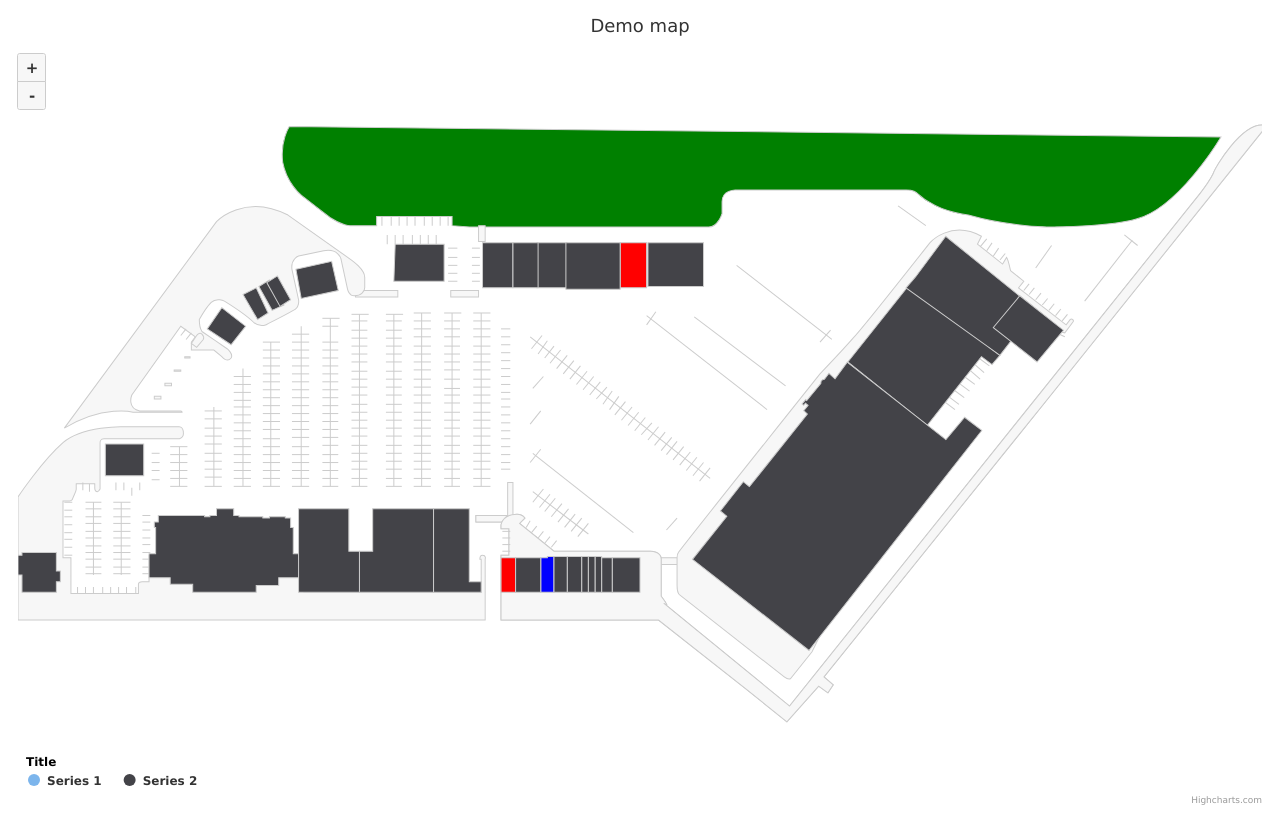
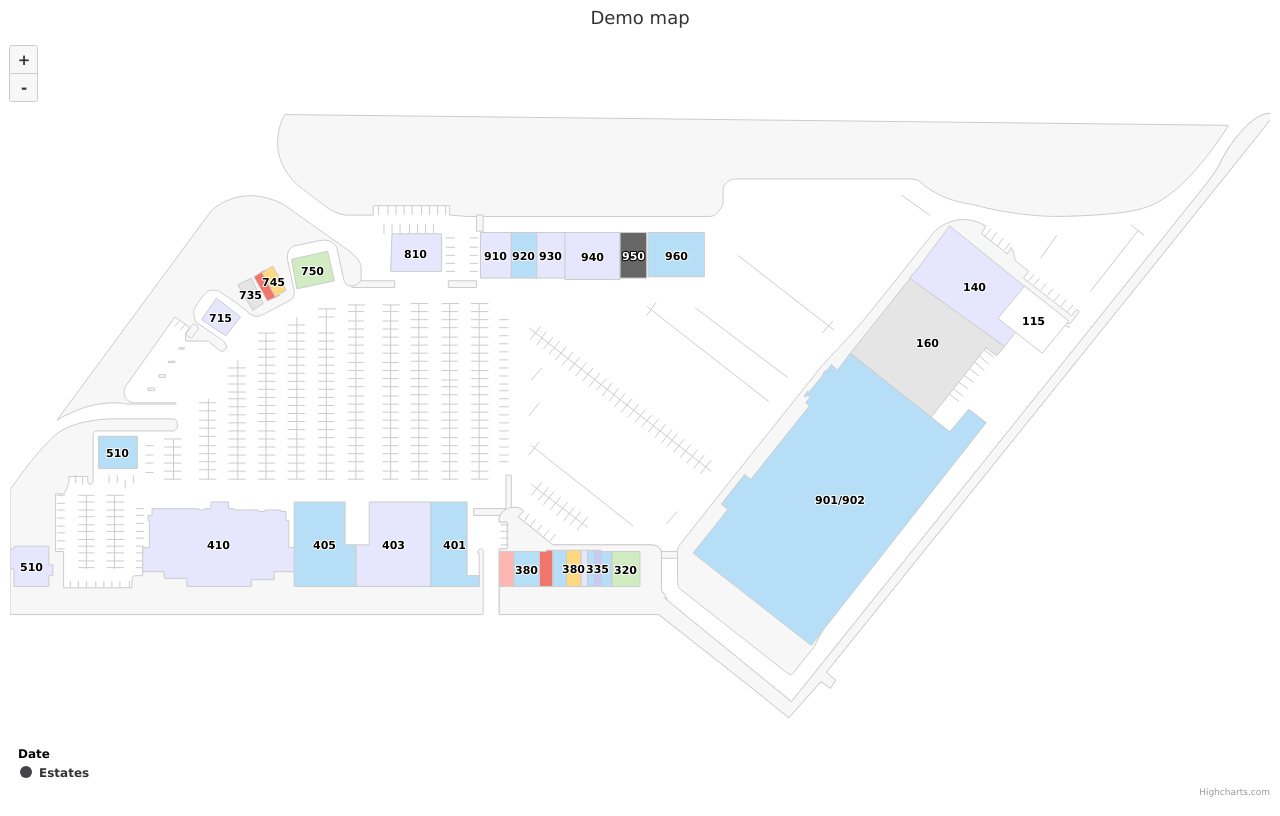
Before and after one commit to ShevtsovVolodymyr/demomap, a plain HTML site: page index.html in a window 1280 px wide. Drawn offline with nearby package versions, Linux system fonts and the light colour scheme.

Commit message:
Styling, click listener, bs modal

```diff
--- a/index.html
+++ b/index.html
@@ -4,6 +4,27 @@
     <meta charset="UTF-8" />
     <meta name="viewport" content="width=device-width, initial-scale=1.0" />
     <title>Document</title>
+    <link
+      rel="stylesheet"
+      href="https://cdn.jsdelivr.net/npm/bootstrap@4.0.0/dist/css/bootstrap.min.css"
+      integrity="sha384-Gn5384xqQ1aoWXA+058RXPxPg6fy4IWvTNh0E263XmFcJlSAwiGgFAW/dAiS6JXm"
+      crossorigin="anonymous"
+    />
+    <script
+      src="https://code.jquery.com/jquery-3.2.1.slim.min.js"
+      integrity="sha384-KJ3o2DKtIkvYIK3UENzmM7KCkRr/rE9/Qpg6aAZGJwFDMVNA/GpGFF93hXpG5KkN"
+      crossorigin="anonymous"
+    ></script>
+    <script
+      src="https://cdn.jsdelivr.net/npm/popper.js@1.12.9/dist/umd/popper.min.js"
+      integrity="sha384-ApNbgh9B+Y1QKtv3Rn7W3mgPxhU9K/ScQsAP7hUibX39j7fakFPskvXusvfa0b4Q"
+      crossorigin="anonymous"
+    ></script>
+    <script
+      src="https://cdn.jsdelivr.net/npm/bootstrap@4.0.0/dist/js/bootstrap.min.js"
+      integrity="sha384-JZR6Spejh4U02d8jOt6vLEHfe/JQGiRRSQQxSfFWpi1MquVdAyjUar5+76PVCmYl"
+      crossorigin="anonymous"
+    ></script>
     <script src="https://code.highcharts.com/maps/highmaps.js"></script>
     <style>
       #container {
@@ -12,12 +33,45 @@
   </head>
   <body>
     <div id="container" style="width: 100%; height: 800px" background></div>
+
+    <div
+      class="modal fade bd-example-modal-lg"
+      tabindex="-1"
+      role="dialog"
+      aria-labelledby="myLargeModalLabel"
+      aria-hidden="true"
+      id="myModal"
+    >
+      <div class="modal-dialog modal-lg">
+        <div class="modal-content">
+          <div class="modal-header">
+            <h5 class="modal-title" id="exampleModalLabel">New message</h5>
+            <button type="button" class="close" data-dismiss="modal" aria-label="Close">
+              <span aria-hidden="true">&times;</span>
+            </button>
+          </div>
+          <div class="modal-body">
+
+          </div>
+      </div>
+    </div>
     <script>
+      const colors = [
+        '#666',
+        '#fdb6b0',
+        '#f0766b',
+        '#ffd87f',
+        '#d1ecc0',
+        '#b6dff7',
+        '#c8c8ff',
+        '#e6e6ff',
+        '#e5e5e5',
+        'white',
+      ];
       const dataEnv = [
         {
           id: 'id1',
           name: 'path178',
-          color: 'green',
           path: 'M206,1C206,1,199,12,201,28C204,44,215,53,215,53C215,53,229,64,237,70C246,76,252,76,252,76L272,76L272,69L329,69L329,76L342,77L523,77C530,77,533,67,533,67L533,58C533,49,543,49,543,49L672,49C682,49,679,53,691,59C702,66,719,68,719,68C751,77,780,77,780,77C780,77,826,77,846,71C878,63,910,9,910,9L206,1Z',
         },
         {
@@ -2096,326 +2150,300 @@
       });
       const data = [
         {
-          type: 'map',
-          joinBy: null,
           mapData: formatted,
-        },
-        {
-          type: 'map',
-          joinBy: null,
-          mapData: [
-            {
-              id: 'id0',
+          showInLegend: false,
+        },
+        {
+          data: [
+            {
               name: '950',
-              color: 'green',
+              value: 2024,
+              companyName: 'Company Name 1',
+              companyData: 'Info 1',
+              color: colors[0],
               path: 'M476,123L456,123L456,89L476,89L476,123Z',
             },
             {
-              id: 'id1',
               name: '390',
-              color: 'green',
+              value: 2030,
+              color: colors[1],
+              companyName: 'Company Name 2',
+              companyData: 'Info 2',
               path: 'M377,353L366,353L366,327L377,327L377,353Z',
             },
             {
-              id: 'id2',
               name: '370',
+              value: 2040,
+              color: colors[2],
+              companyName: 'Company Name 3',
+              companyData: 'Info 3',
               path: 'M401,327L396,327L396,353L406,353L406,326L401,326L401,327Z',
             },
             {
-              id: 'id3',
               name: '380',
+              value: 2050,
+              color: colors[3],
+              companyName: 'Company Name 4',
+              companyData: 'Info 4',
               path: 'M427,353L416,353L416,326L427,326L427,353Z',
             },
             {
-              id: 'id4',
-              name: 'path2656',
+              name: '320',
+              value: 2025,
+              color: colors[4],
+              companyName: 'Company Name 5',
+              companyData: 'Info 5',
               path: 'M471,353L450,353L450,327L471,327L471,353Z',
             },
             {
-              id: 'id5',
-              name: 'path2658',
+              name: '330',
+              value: 2025,
+              color: colors[5],
+              companyName: 'Company Name 6',
+              companyData: 'Info 7',
               path: 'M450,353L442,353L442,327L450,327L450,353Z',
             },
             {
-              id: 'id6',
-              name: 'path2660',
+              name: '335',
+              value: 2025,
+              color: colors[6],
+              companyName: 'Company Name 7',
+              companyData: 'Info 7',
               path: 'M442,353L437,353L437,326L442,326L442,353Z',
             },
             {
-              id: 'id7',
-              name: 'path2662',
+              name: '350',
+              value: 2025,
+              color: colors[7],
+              companyName: 'Company Name 8',
+              companyData: 'Info 8',
               path: 'M432,353L427,353L427,326L432,326L432,353Z',
             },
             {
-              id: 'id8',
-              name: 'path2688',
+              name: '160',
+              value: 2025,
+              color: colors[8],
+              companyName: 'Company Name 9',
+              companyData: 'Info 9',
               path: 'M628,179L679,115L739,161L735,168L743,174L737,181L729,175L688,227L628,179Z',
             },
             {
-              id: 'id9',
-              name: 'path2544',
+              name: '140',
+              value: 2025,
+              color: colors[7],
+              companyName: 'Company Name 10',
+              companyData: 'Info 10',
               path: 'M743,174L770,139L702,84L679,115L672,123L743,174Z',
             },
             {
-              id: 'id10',
-              name: 'path2692',
+              name: '115',
+              value: 2025,
+              color: colors[9],
+              companyName: 'Company Name 11',
+              companyData: 'Info 11',
               path: 'M738,153L758,129L791,155L771,179L738,153Z',
             },
             {
-              id: 'id11',
-              name: 'path2568',
+              name: '403',
+              value: 2025,
+              color: colors[7],
+              companyName: 'Company Name 12',
+              companyData: 'Info 12',
               path: 'M315,353L259,353L259,322L269,322L269,290L315,290L315,353Z',
             },
             {
-              id: 'id12',
-              name: 'path2552',
+              name: '410',
+              value: 2025,
+              color: colors[7],
+              companyName: 'Company Name 13',
+              companyData: 'Info 13',
               path: 'M100,342L100,324L105,324L105,304L104,304L104,300L107,300L107,295L142,295L142,296L146,296L146,295L151,295L151,290L164,290L164,295L168,295L168,296L173,296L173,296L186,296L186,297L191,297L191,296L203,296L203,297L207,297L207,304L209,304L209,324L214,324L214,342L198,342L198,348L181,348L181,353L133,353L133,347L116,347L116,342L100,342Z',
             },
             {
-              id: 'id13',
-              name: 'path2576',
+              name: '510',
+              value: 2025,
+              color: colors[7],
+              companyName: 'Company Name 14',
+              companyData: 'Info 14',
               path: 'M1,325L1,340L4,340L4,353L30,353L30,345L33,345L33,337L30,337L30,323L4,323L4,325L1,325Z',
             },
             {
-              id: 'id14',
-              name: 'path2582',
+              name: '510',
+              value: 2025,
+              color: colors[5],
+              companyName: 'Company Name 15',
+              companyData: 'Info 15',
               path: 'M67,241L96,241L96,265L67,265L67,241Z',
             },
             {
-              id: 'id15',
-              name: 'path2632',
+              name: '715',
+              value: 2025,
+              color: colors[7],
+              companyName: 'Company Name 16',
+              companyData: 'Info 16',
               path: 'M155,138L173,152L162,166L144,154L155,138Z',
             },
             {
-              id: 'id16',
-              name: 'path2596',
+              name: '750',
+              value: 2025,
+              color: colors[4],
+              companyName: 'Company Name 17',
+              companyData: 'Info 17',
               path: 'M211,109L238,103L243,125L215,131L211,109Z',
             },
             {
-              id: 'id17',
-              name: 'path2620',
+              name: '735',
+              value: 2025,
+              color: colors[8],
+              companyName: 'Company Name 18',
+              companyData: 'Info 18',
               path: 'M171,128L181,123L190,142L182,147L171,128Z',
             },
             {
-              id: 'id18',
-              name: 'path2612',
+              name: '725',
+              value: 2025,
+              color: colors[2],
+              companyName: 'Company Name 19',
+              companyData: 'Info 19',
               path: 'M183,122L191,117L202,136L193,140L183,122Z',
             },
             {
-              id: 'id19',
-              name: 'path2604',
+              name: '745',
+              value: 2025,
+              color: colors[3],
+              companyName: 'Company Name 20',
+              companyData: 'Info 20',
               path: 'M189,119L197,114L207,132L199,137L189,119Z',
             },
             {
-              id: 'id20',
-              name: 'path2636',
+              name: '810',
+              value: 2025,
+              color: colors[7],
+              companyName: 'Company Name 21',
+              companyData: 'Info 21',
               path: 'M286,90L323,90L323,118L285,118L286,90Z',
             },
             {
-              id: 'id21',
-              name: 'path2588',
+              name: '910',
+              value: 2025,
+              color: colors[7],
+              companyName: 'Company Name 22',
+              companyData: 'Info 22',
               path: 'M375,123L352,123L352,89L375,89L375,123Z',
             },
             {
-              id: 'id22',
-              name: 'path2590',
+              name: '930',
+              value: 2025,
+              color: colors[7],
+              companyName: 'Company Name 23',
+              companyData: 'Info 23',
               path: 'M416,123L393,123L393,89L416,89L416,123Z',
             },
             {
-              id: 'id23',
-              name: 'path2592',
+              name: '940',
+              value: 2025,
+              color: colors[7],
+              companyName: 'Company Name 24',
+              companyData: 'Info 24',
               path: 'M456,124L415,124L415,89L456,89L456,124Z',
             },
             {
-              id: 'id24',
-              name: 'path2584',
+              name: '960',
+              value: 2025,
+              color: colors[5],
+              companyName: 'Company Name 25',
+              companyData: 'Info 25',
               path: 'M519,122L477,122L477,89L519,89L519,122Z',
             },
             {
-              id: 'id25',
-              name: 'path2588_2',
+              name: '920',
+              value: 2025,
+              color: colors[5],
+              companyName: 'Company Name 26',
+              companyData: 'Info 26',
               path: 'M394,123L375,123L375,89L394,89L394,123Z',
             },
             {
-              id: 'id26',
-              name: 'path2572',
+              name: '401',
+              value: 2025,
+              color: colors[5],
+              companyName: 'Company Name 27',
+              companyData: 'Info 27',
               path: 'M351,353L351,345L342,345L342,290L315,290L315,353L351,353Z',
             },
             {
-              id: 'id27',
-              name: 'path2674',
+              name: '380',
+              value: 2025,
+              color: colors[5],
+              companyName: 'Company Name 28',
+              companyData: 'Info 28',
               path: 'M396,353L377,353L377,327L396,327L396,353Z',
             },
             {
-              id: 'id28',
-              name: 'path2678',
+              name: '375',
+              value: 2025,
+              color: colors[5],
+              companyName: 'Company Name 29',
+              companyData: 'Info 29',
               path: 'M416,353L406,353L406,326L416,326L416,353Z',
             },
             {
-              id: 'id29',
-              name: 'path2680',
+              name: '345',
+              value: 2025,
+              color: colors[5],
+              companyName: 'Company Name 30',
+              companyData: 'Info 30',
               path: 'M437,353L432,353L432,326L437,326L437,353Z',
             },
             {
-              id: 'id30',
-              name: 'path2560',
+              name: '405',
+              value: 2025,
+              color: colors[5],
+              companyName: 'Company Name 3',
+              companyData: 'Info 3',
               path: 'M259,322L251,322L251,290L213,290L213,353L259,353L259,322Z',
             },
             {
-              id: 'id31',
-              name: 'test',
+              name: '901/902',
+              value: 2025,
+              color: colors[5],
+              companyName: 'Company Name 3',
+              companyData: 'Info 3',
               path: 'M510.629 328.142L536.588 295.585L531.71 291.569L549.065 269.482L553.656 273.212L597.445 218.33L594.674 215.748L598.018 211.828L596.012 210.201L594.674 211.732L593.43 210.774L596.202 207.429L596.969 208.194L607.676 195.19C607.293 192.132 610.353 192.13 610.353 192.13L613.797 187.541L618.385 191.749L627.565 179.125L702.145 237.644L716.296 220.816L729.3 230.758L598.69 396.985L510.629 328.142Z',
             },
           ],
-          data: [
-            {
-              id: 'id0',
-              y: 0,
-              color: 'red',
-            },
-            {
-              id: 'id1',
-              y: 1,
-              color: 'red',
-            },
-            {
-              id: 'id2',
-              y: 2,
-              color: 'blue',
-            },
-            {
-              id: 'id3',
-              y: 3,
-            },
-            {
-              id: 'id4',
-              y: 4,
-            },
-            {
-              id: 'id5',
-              y: 5,
-            },
-            {
-              id: 'id6',
-              y: 6,
-            },
-            {
-              id: 'id7',
-              y: 7,
-            },
-            {
-              id: 'id8',
-              y: 8,
-            },
-            {
-              id: 'id9',
-              y: 9,
-            },
-            {
-              id: 'id10',
-              y: 10,
-            },
-            {
-              id: 'id11',
-              y: 11,
-            },
-            {
-              id: 'id12',
-              y: 12,
-            },
-            {
-              id: 'id13',
-              y: 13,
-            },
-            {
-              id: 'id14',
-              y: 14,
-            },
-            {
-              id: 'id15',
-              y: 15,
-            },
-            {
-              id: 'id16',
-              y: 16,
-            },
-            {
-              id: 'id17',
-              y: 17,
-            },
-            {
-              id: 'id18',
-              y: 18,
-            },
-            {
-              id: 'id19',
-              y: 19,
-            },
-            {
-              id: 'id20',
-              y: 20,
-            },
-            {
-              id: 'id21',
-              y: 21,
-            },
-            {
-              id: 'id22',
-              y: 22,
-            },
-            {
-              id: 'id23',
-              y: 23,
-            },
-            {
-              id: 'id24',
-              y: 24,
-            },
-            {
-              id: 'id25',
-              y: 25,
-            },
-            {
-              id: 'id26',
-              y: 26,
-            },
-            {
-              id: 'id27',
-              y: 27,
-            },
-            {
-              id: 'id28',
-              y: 28,
-            },
-            {
-              id: 'id29',
-              y: 29,
-            },
-            {
-              id: 'id30',
-              y: 30,
-            },
-            {
-              id: 'id31',
-              y: 31,
-            },
-          ],
+          cursor: 'pointer',
+          point: {
+            events: {
+              click: function () {
+                openPopup(this);
+              },
+            },
+          },
+          name: 'Estates',
+          dataLabels: {
+            enabled: true,
+            padding: 0,
+            format: '{point.name}',
+          },
         },
       ];
-      console.log(data);
 
       Highcharts.mapChart('container', {
-        chart: {
-          backgroundColor: 'transparent',
-        },
         title: {
           text: 'Demo map',
+        },
+        tooltip: {
+          pointFormat:
+            '<b>{point.companyName}</b></b><br>' +
+            '{point.name} | {point.companyData}',
+          shared: true,
         },
         legend: {
           align: 'left',
           floating: true,
           title: {
-            text: 'Title',
+            text: 'Date',
           },
         },
         mapNavigation: {
@@ -2423,6 +2451,27 @@
         },
         series: data,
       });
+
+      $('#myModal').on('show.bs.modal', function (event) {
+        var modal = $(this);
+        modal
+          .find('.modal-title')
+          .text(
+            `Estate ${window.mycompanyId}.`
+          );
+          modal
+          .find('.modal-body')
+          .text(
+            `${window.mycompanyName} | ${window.mycompanyData}`
+          );
+      });
+      function openPopup(point) {
+        window.mycompanyName = point.companyName;
+        window.mycompanyData = point.companyData;
+        window.mycompanyId = point.name;
+
+        $('#myModal').modal('show');
+      }
     </script>
   </body>
 </html>
```
